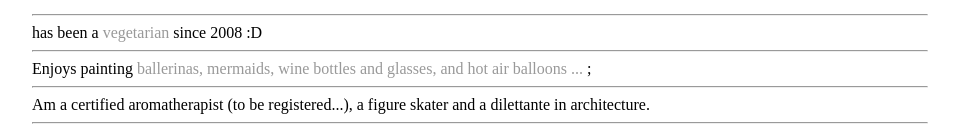
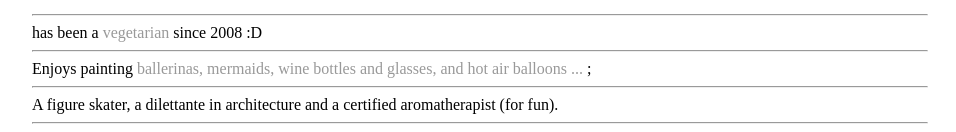
Before and after one commit to shenglih/shenglih.github.io, a Jekyll site: the page built from misc/index.html, in a window 1280 px wide. Shown: the part 1139-1271 px from the top of the page, without its empty margins (160-1116 px from the left). Built offline with Jekyll 4.4.1, drawn with Linux system fonts in a browser that asks for light colours; grey boxes are pictures that could not be loaded.

Commit message:
Update index.html

```diff
--- a/misc/index.html
+++ b/misc/index.html
@@ -66,7 +66,7 @@ title: Shengli Hu, Misc
 	Enjoys painting <a href="https://dl.orangedox.com/gEsQAP"> ballerinas, mermaids, wine bottles and glasses, and hot air balloons ... </a>;
 	<hr>
 	<!--<del>Dilettante in figure skating, architecture and essential oil perfume.</del>-->
-	Am a certified aromatherapist (to be registered...), a figure skater and a dilettante in architecture.
+	A figure skater, a dilettante in architecture and a certified aromatherapist (for fun).
 	<hr>
 	<iframe width="350" height="180" src="https://w2.countingdownto.com/1930364" frameborder="0"></iframe>
 
```
